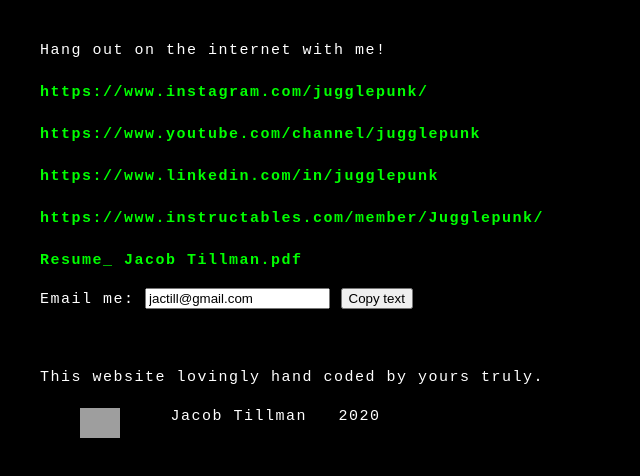
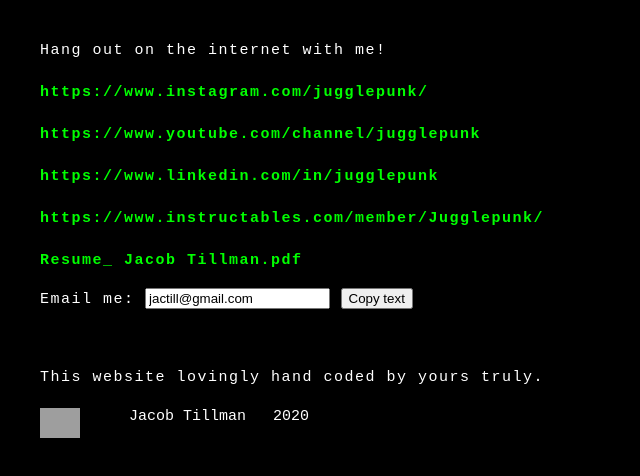
Before and after one commit to Jugglepunk/jugglepunk.github.io, a plain HTML site: page social_media.html in a window 1280 px wide. Shown: the part 158-634 px from the top of the page, without its empty margins (0-640 px from the left). Drawn offline with Linux system fonts and the light colour scheme; grey boxes are pictures that could not be loaded.

Commit message:
Small Edits

```diff
--- a/social_media.html
+++ b/social_media.html
@@ -64,11 +64,11 @@
             This website lovingly hand coded by yours truly.
 
         </p>
-        <p>
+        <div id="copy">
             <a rel="license" href="https://unlicense.org/" target="_blank">
             <img alt="Unlicense" style="border-width:0" src="https://upload.wikimedia.org/wikipedia/commons/6/62/PD-icon.svg" height="30">
             </a>Jacob Tillman &nbsp; 2020
-        </p>
+        </div
 
     </div><!--end of content-->
 </body>
--- a/style.css
+++ b/style.css
@@ -149,6 +149,7 @@ iframe {
 	float: left;
 	padding-left: 0;
 	width: 25%;
+	padding-bottom: 10px;
 }
 #360{
 	width: 50%;
@@ -181,3 +182,6 @@ iframe.apage{
 	width: 90%;
 	height: 560px;
 }
+#copy{
+	width: 90%;
+}
```
